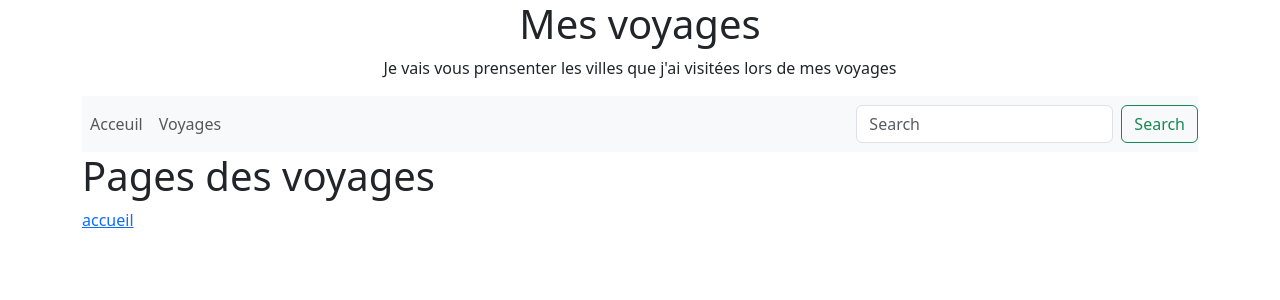
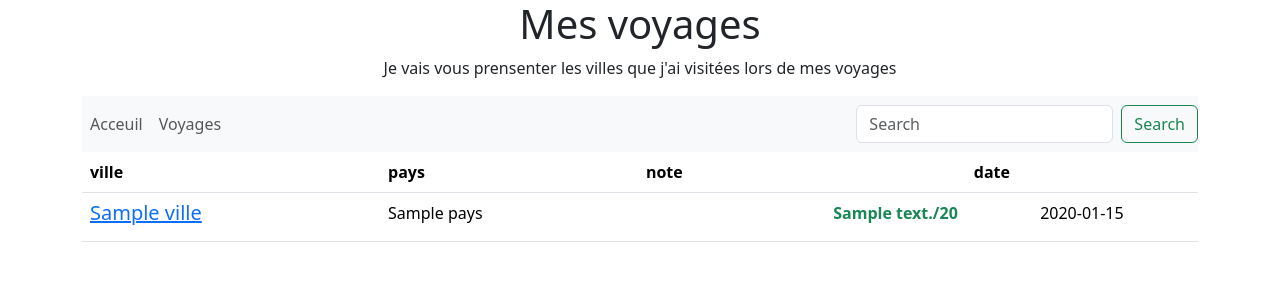
Before and after one commit to drogoss/MesVoyage, a Symfony app: template templates/pages/voyages.html.twig in a window 1280 px wide. Shown: the top 300 px of the page. Run offline with Twig, Linux system fonts and the light colour scheme; the template is opened without the code that fills it: most values are stand-ins (such as "Sample title", 1, 10 or a date in 2020); some libraries are stand-ins or nearby versions.

Commit message:
Phase 7 : ORM (affichage en colonne des informations provenant de la BDD).

```diff
--- a/src/DataFixtures/VisiteFixture.php
+++ b/src/DataFixtures/VisiteFixture.php
@@ -13,6 +13,7 @@ class VisiteFixture extends Fixture
     {
         // creation du faker pour la génération des valeurs aléatoires
         $faker = Factory::create('fr_FR');
+
         // génération des enregistrements
         for($k=0 ; $k<100 ; $k++){
             $visite = new Visite();
@@ -23,7 +24,8 @@ class VisiteFixture extends Fixture
                 ->setTempmax($faker->numberBetween(10, 40))
                 ->setNote($faker->numberBetween(0, 20))
                 ->setAvis($faker->sentence(4, true));
-            //enregistrement de l'objet
+
+            dump($visite); // Ajoutez ce dump pour vérifier les valeurs
             $manager->persist($visite);
         }
 
--- a/templates/pages/voyages.html.twig
+++ b/templates/pages/voyages.html.twig
@@ -1,5 +1,43 @@
 {% extends "basefront.html.twig" %}
 {% block body %}
-    <h1>Pages des voyages</h1>
-    <a href="{{ path('acceuil') }}">accueil</a>
+    <table class="table table-srtiped">
+        <thead>
+            <tr>
+                <th class="txte-left" scope="cole">ville</th>
+                <th class="txte-left" scope="cole">pays</th>
+                <th class="txte-end" scope="cole">note</th>
+                <th class="txte-center" scope="cole">date</th>
+            </tr>
+        </thead>
+        <tbody>
+            {% for visite in visites %}
+                <tr>
+                    <td>
+                        <h5 class="text-primary">
+                            <a href="#">{{ visite.ville }}</a>
+                        </h5>
+                    </td>
+                    <td>
+                        {{ visite.pays }}
+                    </td>
+                    <td class="text-end">
+                        <strong>
+                            {% if visite.note<10 %}
+                                <div class="text-danger">
+                                    {{ visite.note }}/20
+                                </div>
+                            {% else %}
+                                <div class="text-success">
+                                    {{ visite.note }}/20
+                                </div>
+                            {% endif %}
+                        </strong>
+                    </td>
+                    <td class="text-center">
+                        {{ visite.datecreationstring }}
+                    </td>
+                </tr>
+            {% endfor %}
+        </tbody>
+    </table>
 {% endblock %}
```
Also changed, not shown: src/Controller/VoyagesController.php (+23 -2 lines), src/Entity/Visite.php (+9 -4 lines), 1 other file. Lines whose indentation alone changed are shown as unchanged.
